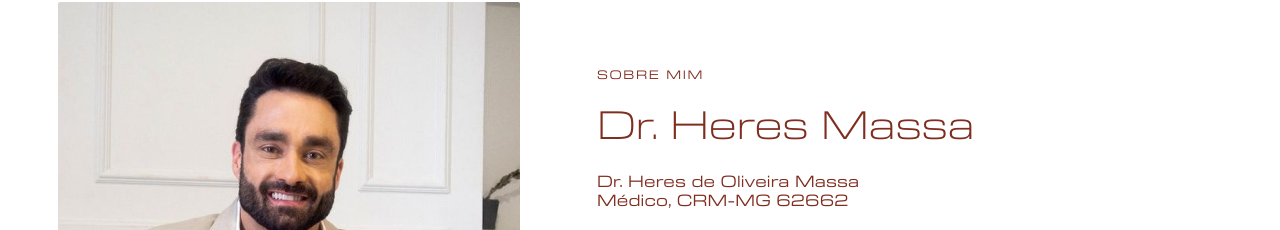
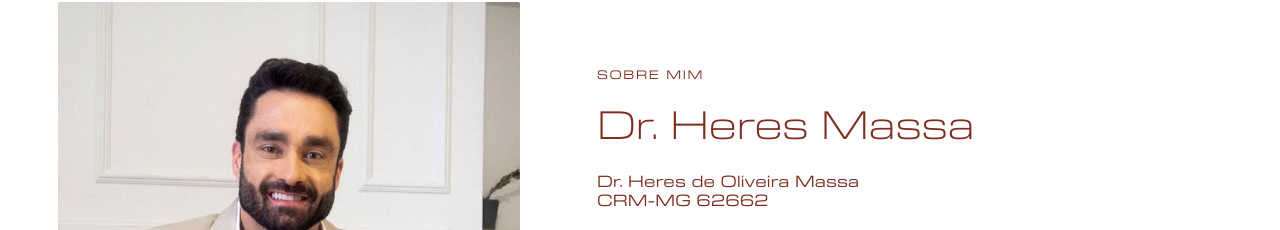
Before and after one commit to majorastral/heresmassa, a plain HTML site: page heres-massa-site/index.html in a window 1280 px wide. Shown: the part 940-1170 px from the top of the page. Drawn offline with Linux system fonts and the light colour scheme.

Commit message:
Ajuste na identificação do Sobre (#2)
Ajuste de texto na seção Sobre.

Co-Authored-By: Claude Sonnet 5.5 <noreply@anthropic.com>

```diff
--- a/heres-massa-site/index.html
+++ b/heres-massa-site/index.html
@@ -708,7 +708,7 @@ height="0" width="0" style="display:none;visibility:hidden"></iframe></noscript>
       <div class="sobre-copy">
         <span class="eyebrow">Sobre mim</span>
         <h2>Dr. Heres Massa</h2>
-        <span class="full-name">Dr. Heres de Oliveira Massa<br>Médico, CRM-MG 62662</span>
+        <span class="full-name">Dr. Heres de Oliveira Massa<br>CRM-MG 62662</span>
         <p>Sou médico e atuo em saúde mental com um olhar integrativo, científico e prático, construído no dia a dia da clínica. O cuidado parte do diagnóstico médico e se estende à avaliação metabólica e hormonal, ao uso responsável de medicação e à hipnoterapia clínica como ferramenta terapêutica.</p>
         <p>A proposta é simples: tratar a pessoa inteira, com métodos testados na prática clínica. Cansaço, sono, humor e bloqueios emocionais raramente têm uma única causa, e raramente pedem uma única resposta.</p>
       </div>
```
